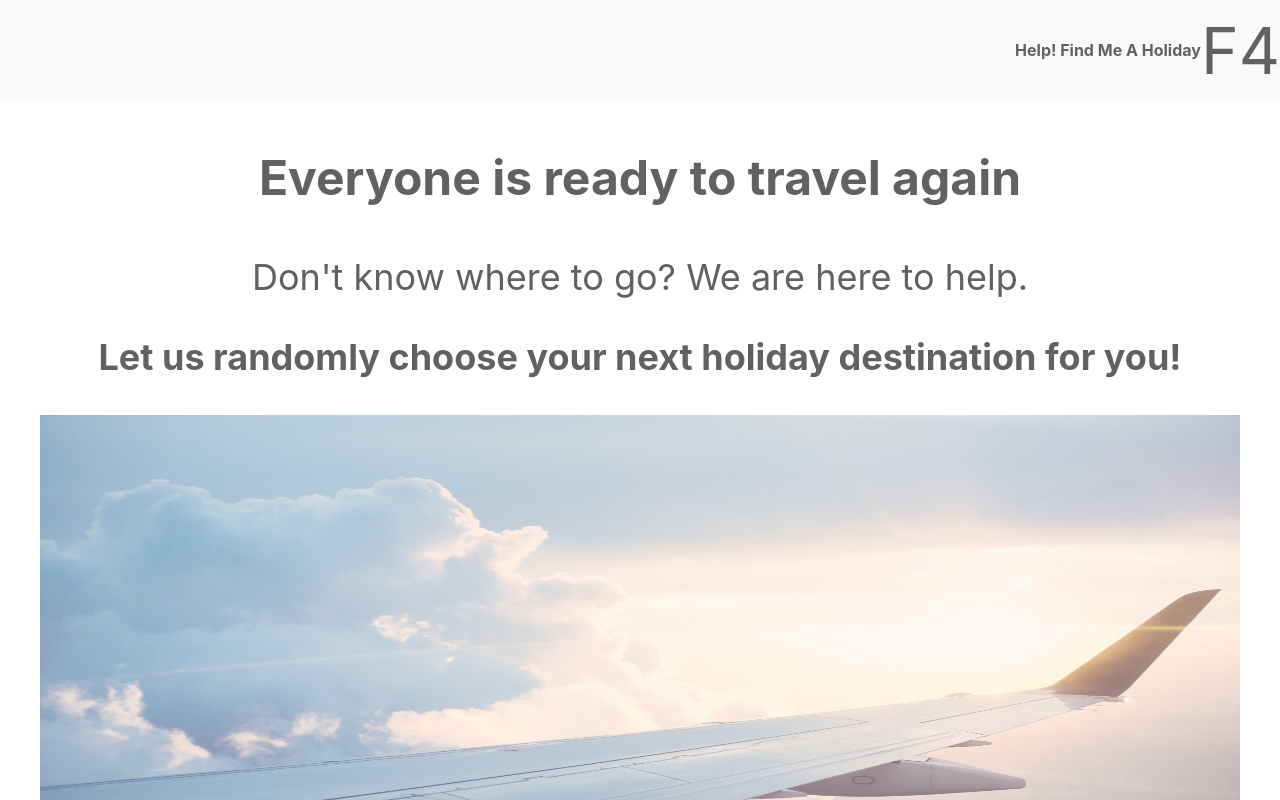
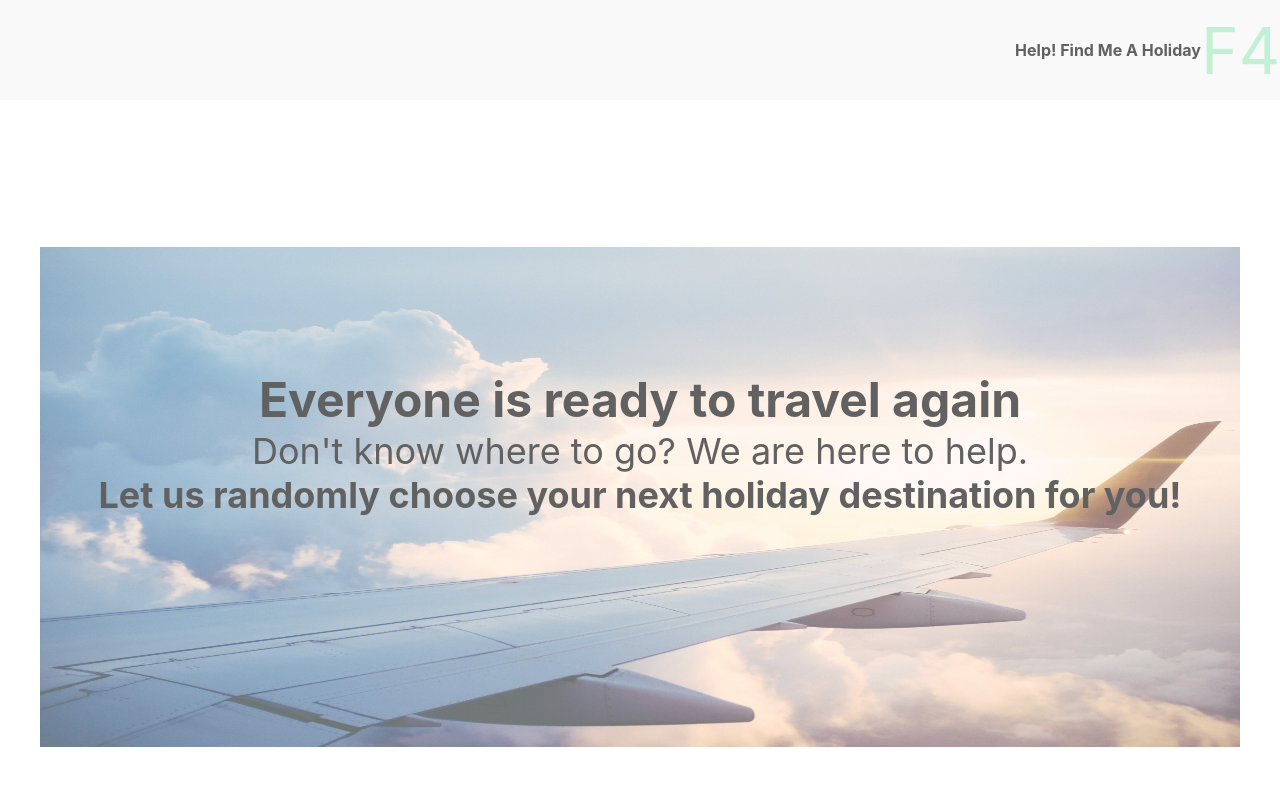
Before and after one commit to NicholasGomis/TheFourHorsemen, a React (Create React App) app in the folder travelapp/: page / in a window 1280 px wide. Shown: the top 800 px of the page. Built offline with nearby package versions, Linux system fonts and the light colour scheme.

Commit message:
adjusted the texts over the image

```diff
--- a/travelapp/src/components/App/App.css
+++ b/travelapp/src/components/App/App.css
@@ -1,38 +1,7 @@
+* {
+  margin: 0%;
+}
+
 .App {
   text-align: center;
 }
-
-.App-logo {
-  height: 40vmin;
-  pointer-events: none;
-}
-
-@media (prefers-reduced-motion: no-preference) {
-  .App-logo {
-    animation: App-logo-spin infinite 20s linear;
-  }
-}
-
-.App-header {
-  background-color: #282c34;
-  min-height: 100vh;
-  display: flex;
-  flex-direction: column;
-  align-items: center;
-  justify-content: center;
-  font-size: calc(10px + 2vmin);
-  color: white;
-}
-
-.App-link {
-  color: #61dafb;
-}
-
-@keyframes App-logo-spin {
-  from {
-    transform: rotate(0deg);
-  }
-  to {
-    transform: rotate(360deg);
-  }
-}
--- a/travelapp/src/components/Header/header.css
+++ b/travelapp/src/components/Header/header.css
@@ -4,6 +4,7 @@
     height: 100px;
     display: flex;
     justify-content: flex-end;
+    z-index: 200;
 }
 
 .wrap-1 {
@@ -13,11 +14,11 @@
 }
 
 .full-header-title {
-    color: #616161;
+    color: var(--dark);
     font-size: 16px;
 }
 
 .full-header-icon {
-    color: #616161;
+color: var(--green);
     font-size: 64px;
 }
--- a/travelapp/src/components/Selector/selector.css
+++ b/travelapp/src/components/Selector/selector.css
@@ -1,5 +1,6 @@
 .selector {
 }
+
 
 .selector-background-image {
     width: 1200px;
@@ -14,6 +15,7 @@
     font-weight: bold;
     font-size: 48px;
     z-index: 100;
+
 }
 
 .selector-description2 {
@@ -21,6 +23,8 @@
     position: relative;
     top: 30%;
     font-size: 36px;
+    z-index: 100;
+
 }
 
 .selector-description3 {
@@ -29,4 +33,6 @@
     top: 30%;
     font-weight: bold;
     font-size: 36px;
+    z-index: 100;
+
 }
--- a/travelapp/src/components/layout.css
+++ b/travelapp/src/components/layout.css
@@ -4,7 +4,7 @@
     --dark: #616161;
 }
 
-/* .App {
+.App {
     display: grid;
     grid-template-columns: 1fr;
     grid-template-rows: 0.3fr 2fr 0.2fr;
@@ -14,4 +14,4 @@
         "."
         "."
         ".";
-} */
+}
```
